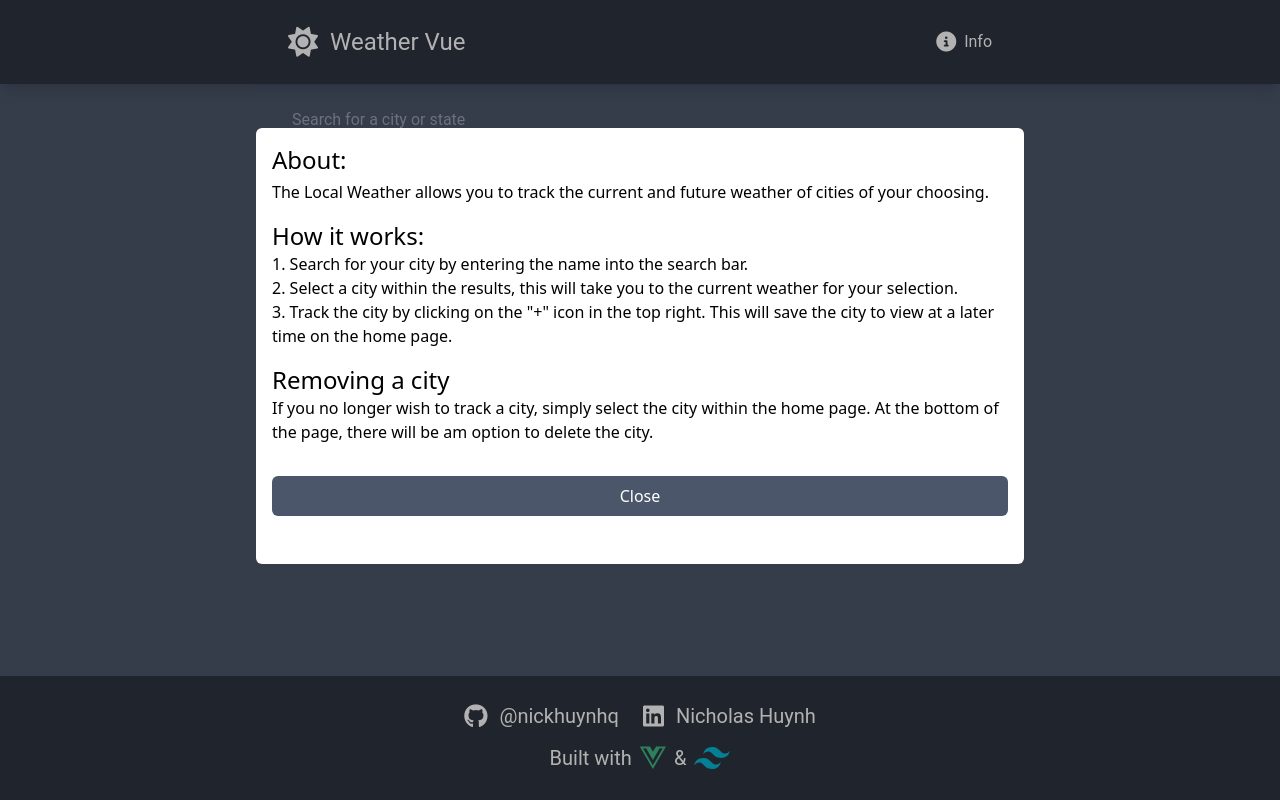
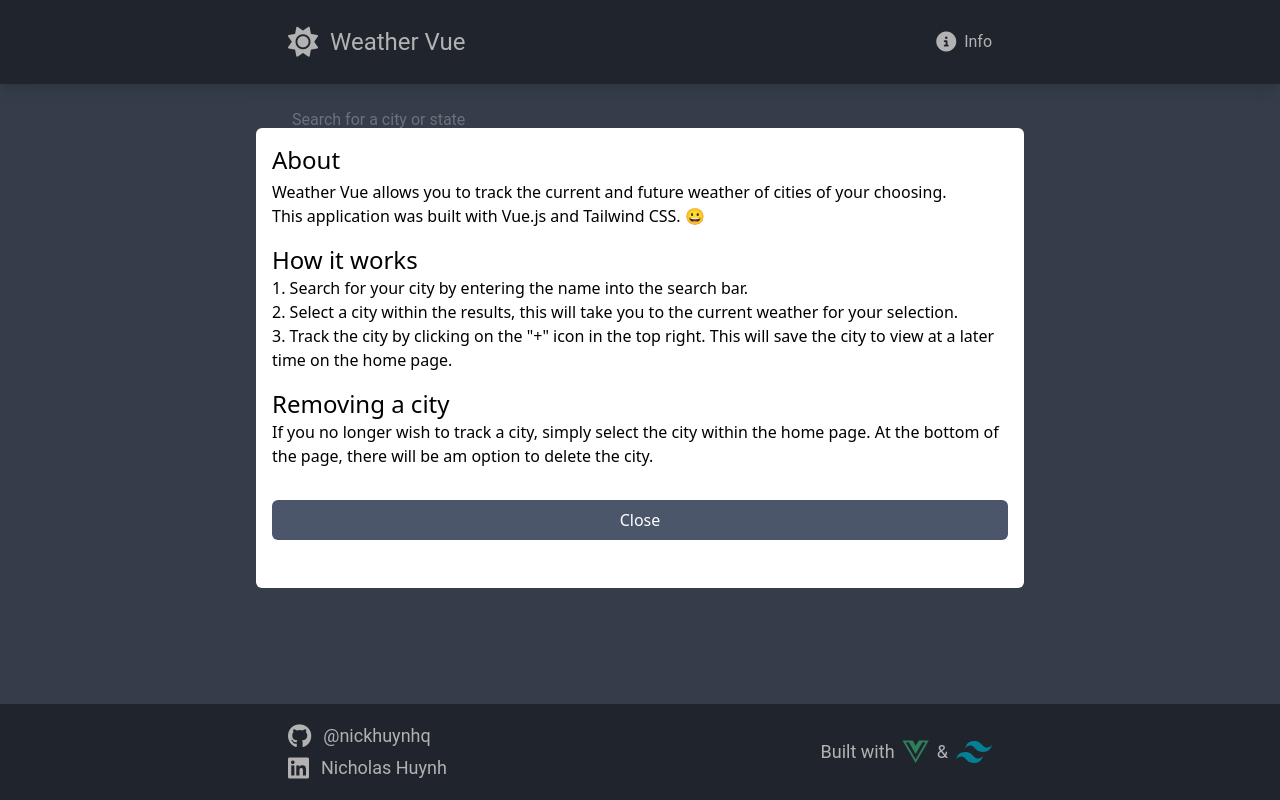
Before and after one commit to nickhuynhq/weather-vue, a Vue app: page / in a window 1280 px wide. Both pictures are taken after a click on the element "Info". Built offline with nearby package versions, Linux system fonts and the light colour scheme.

Commit message:
Styling adjustments

```diff
--- a/src/components/CityCard.vue
+++ b/src/components/CityCard.vue
@@ -5,9 +5,16 @@
       <h3>{{ city.state }}</h3>
     </div>
     <div class="flex flex-col gap-2">
-      <p class="text-3xl self-end">
-        {{ Math.round(city.weather.main.temp)}}&deg;
-      </p>
+      <div class=" flex justify-center items-center gap-2">
+        <img
+          class="w-[50px] h-auto bg-white rounded-md"
+          :src="`https://openweathermap.org/img/wn/${city.weather.weather[0].icon}@2x.png`"
+        />
+        <p class="text-3xl self-end">
+          {{ Math.round(city.weather.main.temp)}}&deg;
+        </p>
+      </div>
+
       <div class="flex gap-2">
         <span class="text-xs">
           H: {{Math.round(city.weather.main.temp_max)}}&deg;
@@ -25,4 +32,5 @@ defineProps({
     default: () => {},
   },
 });
+
 </script>
--- a/src/components/Footer.vue
+++ b/src/components/Footer.vue
@@ -1,35 +1,49 @@
 <template>
-    <header class="fixed bottom-0 left-0 w-full bg-header py-6">
+  <header class="fixed bottom-0 left-0 w-full bg-header py-4">
     <nav
-        class="container flex justify-center sm:flex-row items-center gap-6 text-text-primary "
+      class="container flex justify-between sm:flex-col md:flex-row items-center gap-6 text-text-primary"
     >
-        <a href="https://github.com/nickhuynhq" target="_blank" rel="noopener noreferrer" >
-            <div class="flex items-center gap-3 duration-150 hover:text-text-hover hover:scale-105">
-                <i class="fa-brands fa-github text-2xl"></i>
-                <p class="text-xl">@nickhuynhq</p>
+      <div class="items-center gap-6">
+        <a
+          href="https://github.com/nickhuynhq"
+          target="_blank"
+          rel="noopener noreferrer"
+        >
+          <div
+            class="flex items-center gap-3 duration-150  hover:text-text-hover hover:scale-105"
+          >
+            <i class="fa-brands fa-github sm:text-xl md:text-2xl"></i>
+            <p class="sm:text-sm md:text-lg">@nickhuynhq</p>
           </div>
         </a>
-        <a href="https://www.linkedin.com/in/nickhuynhq/" target="_blank" rel="noopener noreferrer" >
-            <div class="flex items-center gap-3 duration-150 hover:text-text-hover hover:scale-105">
-                <i class="fa-brands fa-linkedin text-2xl"></i>
-                <p class="text-xl">Nicholas Huynh</p>
+        <a
+          href="https://www.linkedin.com/in/nickhuynhq/"
+          target="_blank"
+          rel="noopener noreferrer"
+        >
+          <div
+            class="flex items-center gap-3 duration-150  hover:text-text-hover hover:scale-105"
+          >
+            <i class="fa-brands fa-linkedin sm:text-xl md:text-2xl"></i>
+            <p class="sm:text-sm md:text-lg">Nicholas Huynh</p>
           </div>
         </a>
+      </div>
 
-      </nav>
       <span
-          class="flex gap-2 justify-center items-center mt-2 text-xl duration-150 text-text-primary hover:scale-105 cursor-pointer"
+        class="flex gap-2 justify-end items-center sm:text-sm md:text-lg duration-150 text-text-primary hover:scale-105 cursor-pointer"
       >
         <p>Built with</p>
         <i class="fa-brands fa-vuejs text-[#41b883] text-3xl"></i>
         <p>&</p>
-          <img class="fill-current w-9" src="../assets/icons/tailwind-css-icon.svg" alt="tailwind"/>
-
-
+        <img
+          class="fill-current w-9"
+          src="../assets/icons/tailwind-css-icon.svg"
+          alt="tailwind"
+        />
       </span>
+    </nav>
   </header>
 </template>
 
-  <script setup>
-
-  </script>
+<script setup></script>
--- a/src/components/SiteNavigation.vue
+++ b/src/components/SiteNavigation.vue
@@ -31,12 +31,12 @@
 
       <BaseModal :modalActive="modalActive" @close-modal="toggleModal">
         <div class="text-black">
-          <h1 class="text-2xl mb-1">About:</h1>
+          <h1 class="text-2xl mb-1">About</h1>
           <p class="mb-4">
-            The Local Weather allows you to track the current and future weather
-            of cities of your choosing.
+            Weather Vue allows you to track the current and future weather
+            of cities of your choosing. <br/> This application was built with Vue.js and Tailwind CSS. 😀
           </p>
-          <h2 class="text-2xl">How it works:</h2>
+          <h2 class="text-2xl">How it works</h2>
           <ol class="list-decimal list-inside mb-4">
             <li>
               Search for your city by entering the name into the search bar.
--- a/src/views/HomeView.vue
+++ b/src/views/HomeView.vue
@@ -40,16 +40,16 @@ const previewCity = (searchResult) => {
   const country = searchResult.country;
 
   router.push({
-    name: 'cityView',
-    params: {state: state, city: city},
+    name: "cityView",
+    params: { state: state, city: city },
     query: {
       lat: searchResult.lat,
       lon: searchResult.lon,
       country: country,
       preview: true,
-    }
-  })
-}
+    },
+  });
+};
 </script>
 
 <template>
@@ -63,27 +63,28 @@ const previewCity = (searchResult) => {
         class="py-2 px-1 w-full bg-transparent border-b focus:border-weather-secondary focus:outline-none focus:shadow-[0px_1px_0_0#004E71]"
       />
       <ul
-        class="flex items-center gap-3 rounded-md bg-alert text-text-secondary w-full shadow-md py-2 px-4 mt-4 top-[66px]"
+        class="flex flex-col gap-3 rounded-md bg-weather-secondary text-text-primary w-full shadow-md py-2 px-4 mt-4 top-[66px]"
         v-if="querySearchResults"
       >
-      <i class="fa-solid fa-triangle-exclamation" />
         <p v-if="searchError">
+          <i class="fa-solid fa-triangle-exclamation" />
           Uh oh, something went wrong, please try again.
         </p>
         <p v-if="!serverError && querySearchResults.length === 0">
+          <i class="fa-solid fa-triangle-exclamation" />
           No results match your query, please try a different term.
         </p>
         <template v-else>
           <li
             v-for="searchResult in querySearchResults"
             :key="searchResult.id"
-            class="py-2 cursor-pointer"
+            class="py-2 duration-150 hover:text-text-hover border-b-1 border-indigo-500 cursor-pointer"
             @click="previewCity(searchResult)"
           >
-            {{ searchResult.name }}, {{ searchResult.state }}, {{ searchResult.country }}
+            {{ searchResult.name }}, {{ searchResult.state }},
+            {{ searchResult.country }}
           </li>
         </template>
-
       </ul>
     </div>
     <div class="flex flex-col gap-4">
```
Lines whose indentation alone changed are shown as unchanged.
